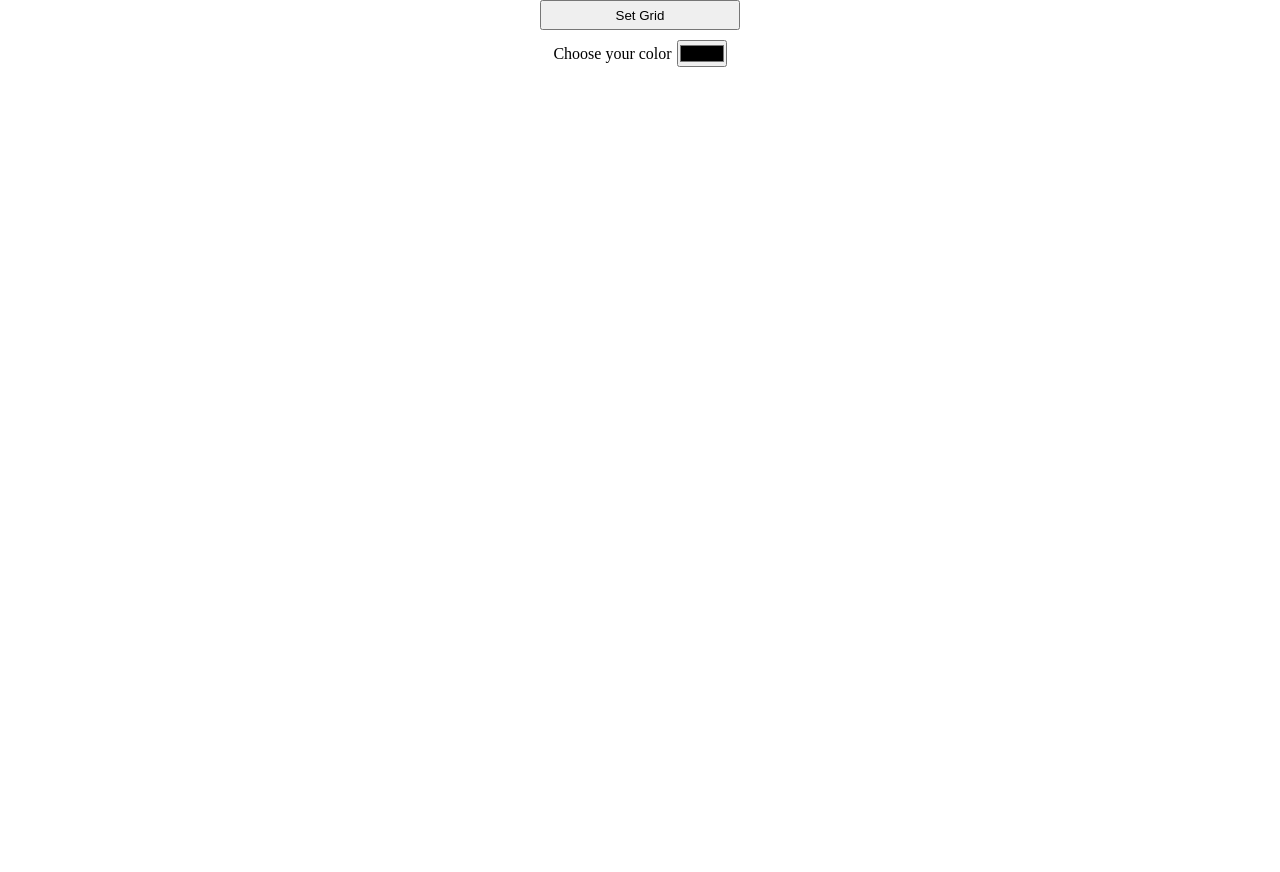
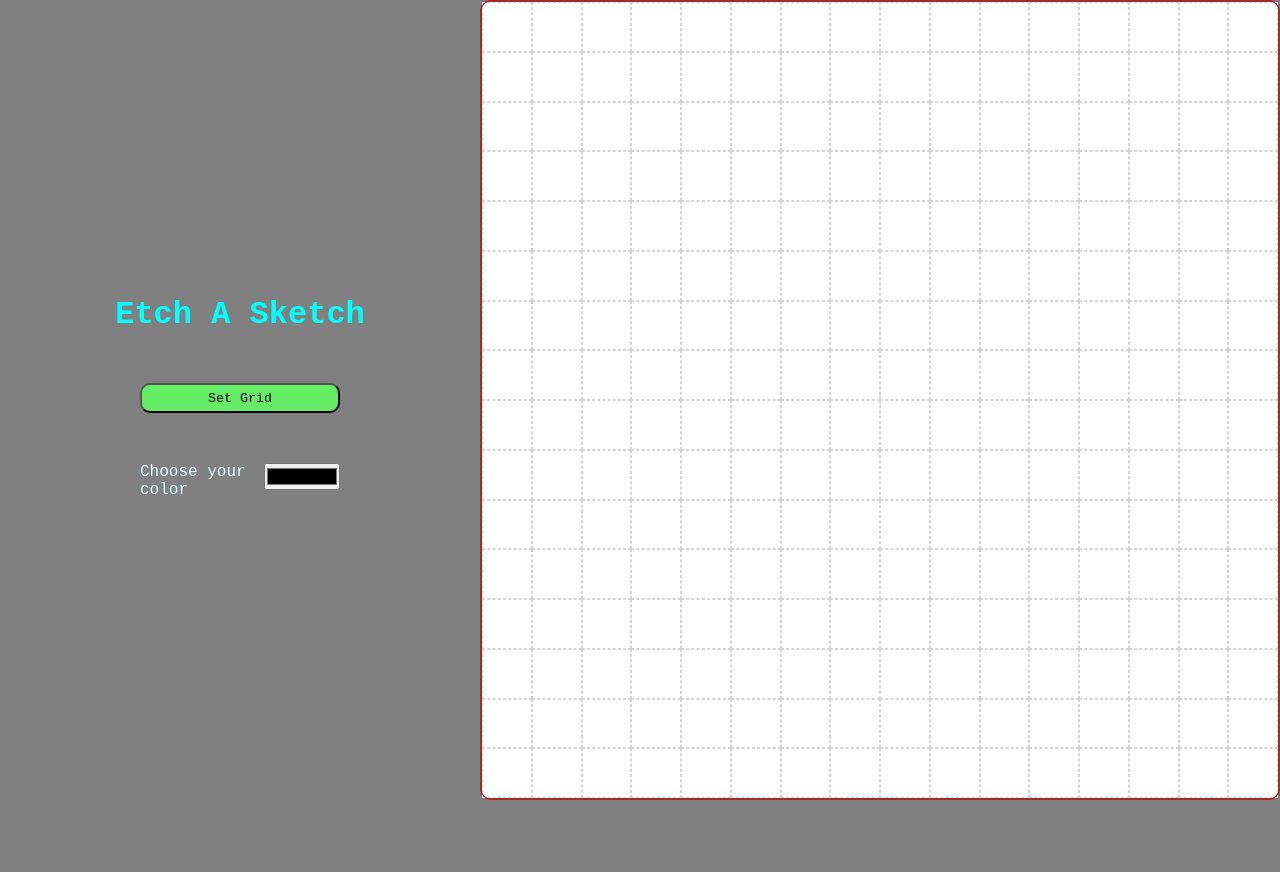
Before and after one commit to DagmawiKK/etch-a-sketch, a plain HTML site: page index.html in a window 1280 px wide. After the commit the page ends 800 px from the top, so only its background shows below. Drawn offline with Linux system fonts and the light colour scheme.

Commit message:
Add Styles

```diff
--- a/index.html
+++ b/index.html
@@ -9,11 +9,14 @@
     <title>Document</title>
 </head>
 <body>
-    <button>Set Grid</button>
-    <label for="input">
-        Choose your color
-        <input type="color">
-    </label>
+    <div class="control">
+        <h1>Etch A Sketch</h1>
+        <button>Set Grid</button>
+        <label for="input">
+            Choose your color
+            <input type="color">
+        </label>
+    </div>
 
     <div class="container"></div>
 </body>
--- a/style.css
+++ b/style.css
@@ -2,47 +2,84 @@
     box-sizing: border-box;
     padding: 0;
     margin: 0;
+    font-family: 'Courier New', Courier, monospace;
+}
+
+h1 {
+    color: aqua;
+    transition: font-size 0.5s;
+}
+
+h1:hover {
+    font-size: 80px;
 }
 
 body {
     display: flex;
+    justify-content: space-between;
+    background-color: gray;
+}
+.control {
+    display: flex;
     flex-direction: column;
+    justify-content: center;
+    gap: 50px;
+    padding: 50px;
+    flex: 1;
+    align-items: center;
+    background-color: grey;
+}
+button {
+    height: 30px;
+    width: 200px;
+    transition: background-color 0.5s, width 0.2s, height 0.2s;
+}
+button:hover {
+    background-color: aquamarine;
+    height: 40px;
+    width: 266.7px;
+}
+label {
+    color: lightcyan;
+    display: flex;
+}
+
+input:hover {
+    width: 120px;
+    height: 30px;
+}
+input {
+    width: 100px;
+    transition: width 0.2s, height 0.2s;
 }
 
 button {
-    height: 30px;
-    width: 200px;
-    align-self: center;
-
+    background-color: rgb(101, 238, 101);
+    border-radius: 10px;
 }
 label {
-    display: flex;
-    gap: 5px;
-    padding-top: 10px;
     width: 200px;
-    justify-content: center;
-    align-items: center;
     padding-bottom: 5px;
 }
 
-input, label {
-    align-self: center;
-}
 .container {
     display: flex;
-    background-color: red;
     flex-direction: column;
     min-height: 100vh;
+    width: 100vh;
+    align-self: left;
+    border: brown 2px solid;
+    border-radius: 10px;
+    background-color: white;
 
 }
 
 .column {
     display: flex;
     flex: 1;
-    background-color: blue;
 }
 
 .innerDiv {
-    background-color: white;
     flex: 1;
+    border: 1px lightgray dashed;
 }
```
